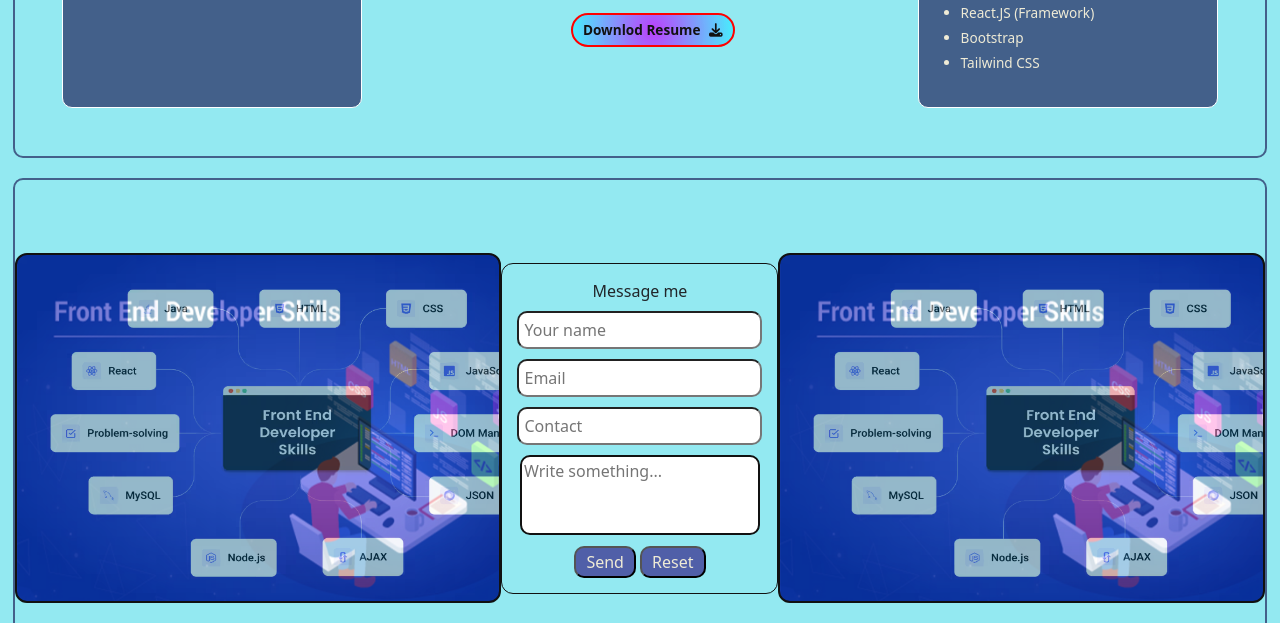
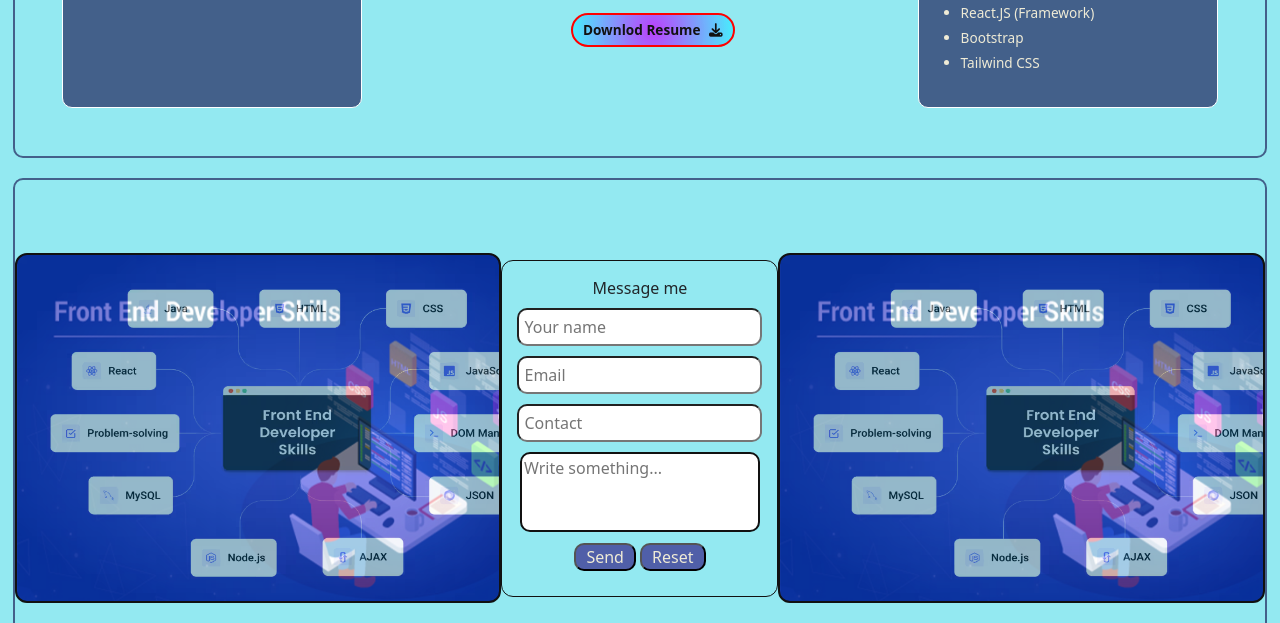
Before and after one commit to khanmatin900/my-portfolio, a plain HTML site: page index.html in a window 1280 px wide. Shown: the part 329-952 px from the top of the page. Drawn offline with nearby package versions, Linux system fonts and the light colour scheme.

Commit message:
add reset btn

```diff
--- a/index.html
+++ b/index.html
@@ -82,13 +82,13 @@
         <div class="msg-box">
             <fieldset>
                 <legend>Message me</legend>
-                <form action="https://formspree.io/f/xvggqwjn" method="post">
+                <form action="https://formspree.io/f/xvggqwjn" method="post" id="reset">
                     <input type="text" name=Name placeholder="Your name" required><br>
                     <input type="email" name="Email" placeholder="Email" required><br>
                     <input type="contact" name="Contact" placeholder="Contact" required><br>
                     <textarea name="Message" id="message" placeholder="Write something..." required></textarea><br>
-                    <button>Send</button>
-                    <button>Reset</button>
+                    <button class="send-btn">Send</button>
+                    <input type="button" class="reset-btn" onclick="resetBtn()" value="Reset">
                 </form>
             </fieldset>
         </div>
@@ -100,8 +100,13 @@
             matimkhan480@gmail.com
         </div>
     </footer>
+    <script src="script.js"></script>
 </body>
 <script src="https://cdn.jsdelivr.net/npm/bootstrap@5.3.3/dist/js/bootstrap.bundle.min.js"></script>
-<script src="script.js"></script>
+<script>
+    //Reset Btn
+    function resetBtn() {
+        document.getElementById("reset").reset();
+    }</script>
 
 </html>
--- a/style.css
+++ b/style.css
@@ -398,16 +398,18 @@ textarea:hover {
   border: 2px solid aliceblue;
 }
 
-button {
+.send-btn,
+.reset-btn {
   margin-top: 5px;
-  padding: 2px 10px 2px 10px;
+  padding: 0px 10px 0px 10px;
   border-radius: 10px;
   background-color: #505fa8;
   color: #efebd6;
   transition: all 0.5s ease-out;
 }
-button:hover {
-  border: 2px solid aliceblue;
+.send-btn:hover,
+.reset-btn:hover {
+  border: 2px solid rgb(123, 134, 143);
 }
 /* Footer-Section*/
 
```
